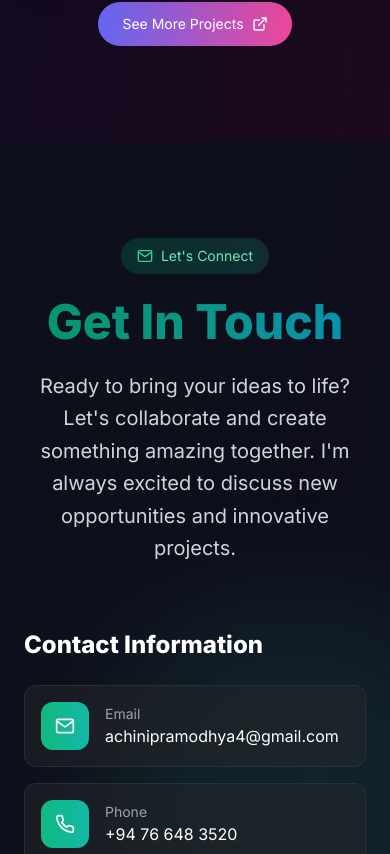
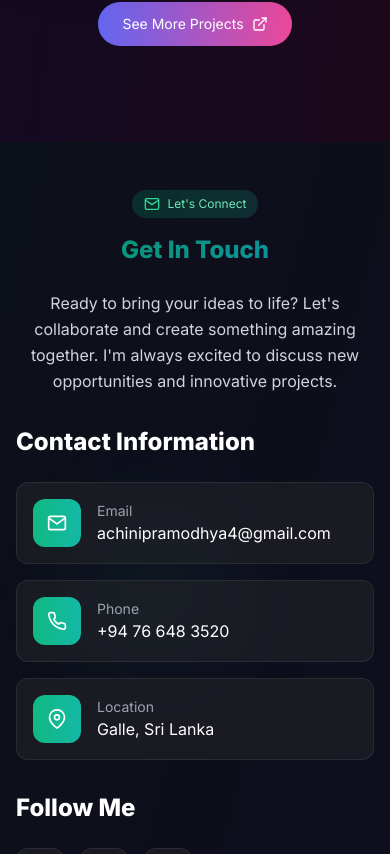
Before and after one commit to AchiniPramo/Personal_Portfolio_by_React, a React (Vite) app: page / in a window 390 px wide. Shown: the part 10550-11404 px from the top of the page. Built offline with nearby package versions, Linux system fonts and the light colour scheme.

Commit message:
updated contact section

```diff
--- a/src/components/Contact.jsx
+++ b/src/components/Contact.jsx
@@ -90,38 +90,38 @@
   ];
 
   return (
-    <section id="contact" className="py-24 relative overflow-hidden">
+    <section id="contact" className="py-12 sm:py-16 lg:py-24 relative overflow-hidden">
       {/* Animated Background */}
       <div className="absolute inset-0 bg-gradient-to-br from-emerald-50/40 via-teal-50/30 to-cyan-50/40 dark:from-emerald-950/20 dark:via-teal-950/10 dark:to-cyan-950/20" />
       <div className="absolute inset-0">
-        <div className="absolute top-1/4 left-1/4 w-96 h-96 bg-gradient-to-r from-emerald-400/20 to-teal-400/20 rounded-full blur-3xl animate-pulse" />
-        <div className="absolute bottom-1/4 right-1/4 w-80 h-80 bg-gradient-to-r from-cyan-400/15 to-blue-400/15 rounded-full blur-3xl animate-pulse delay-1000" />
+        <div className="absolute top-1/4 left-1/4 w-32 h-32 sm:w-48 sm:h-48 md:w-64 md:h-64 lg:w-80 lg:h-80 bg-gradient-to-r from-emerald-400/20 to-teal-400/20 rounded-full blur-3xl animate-pulse" />
+        <div className="absolute bottom-1/4 right-1/4 w-24 h-24 sm:w-40 sm:h-40 md:w-56 md:h-56 lg:w-72 lg:h-72 bg-gradient-to-r from-cyan-400/15 to-blue-400/15 rounded-full blur-3xl animate-pulse delay-1000" />
       </div>
 
-      <div className="max-w-7xl mx-auto px-6 relative z-10">
+      <div className="max-w-7xl mx-auto px-4 sm:px-6 lg:px-8 relative z-10">
         {/* Header */}
-        <div className="text-center mb-16">
-          <div className="inline-flex items-center gap-2 px-4 py-2 rounded-full bg-gradient-to-r from-emerald-100 to-teal-100 dark:from-emerald-900/50 dark:to-teal-900/50 mb-6">
-            <FiMail className="text-emerald-600 dark:text-emerald-400" />
-            <span className="text-sm font-medium text-emerald-700 dark:text-emerald-300">Let's Connect</span>
+        <div className="text-center mb-8 sm:mb-12 lg:mb-16">
+          <div className="inline-flex items-center gap-2 px-3 py-1.5 sm:px-4 sm:py-2 rounded-full bg-gradient-to-r from-emerald-100 to-teal-100 dark:from-emerald-900/50 dark:to-teal-900/50 mb-4 sm:mb-6">
+            <FiMail className="text-emerald-600 dark:text-emerald-400" size={16} />
+            <span className="text-xs sm:text-sm font-medium text-emerald-700 dark:text-emerald-300">Let's Connect</span>
           </div>
-          <h2 className="text-5xl md:text-6xl font-bold bg-clip-text text-transparent bg-gradient-to-r from-emerald-600 via-teal-600 to-cyan-600 mb-6">
+          <h2 className="text-2xl sm:text-3xl md:text-4xl lg:text-5xl font-bold bg-clip-text text-transparent bg-gradient-to-r from-emerald-600 via-teal-600 to-cyan-600 mb-6">
             Get In Touch
           </h2>
-          <p className="text-xl text-gray-600 dark:text-gray-300 max-w-3xl mx-auto leading-relaxed">
+          <p className="text-base sm:text-lg lg:text-xl text-gray-600 dark:text-gray-300 max-w-3xl mx-auto leading-relaxed">
             Ready to bring your ideas to life? Let's collaborate and create something amazing together.
             I'm always excited to discuss new opportunities and innovative projects.
           </p>
         </div>
 
-        <div className="grid lg:grid-cols-2 gap-12 lg:gap-16">
+        <div className="grid lg:grid-cols-2 gap-8 sm:gap-12 lg:gap-16">
           {/* Contact Form */}
           <div className="order-2 lg:order-1">
             <div className="relative">
               {/* Form Background */}
               <div className="absolute inset-0 bg-white/80 dark:bg-zinc-900/80 backdrop-blur-xl rounded-3xl border border-white/20 dark:border-zinc-800/50" />
 
-              <div className="relative p-8 lg:p-10">
+              <div className="relative p-6 sm:p-8 lg:p-10">
                 <form onSubmit={handleSubmit} className="space-y-6">
                   {/* Name Field */}
                   <div className="relative">
```
